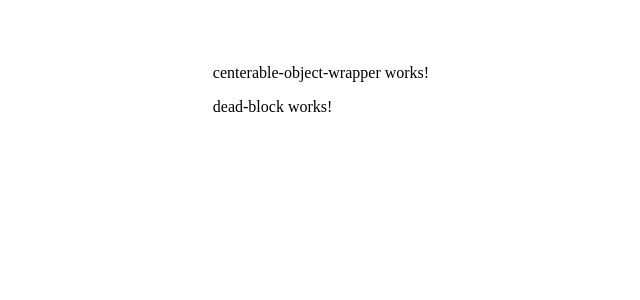
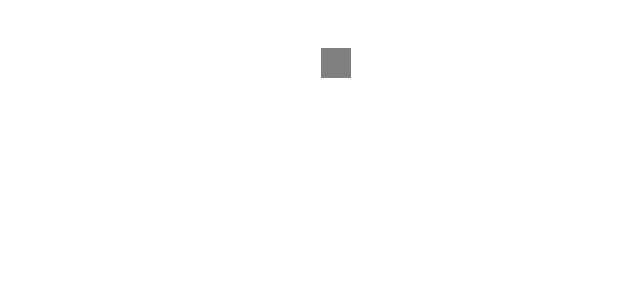
Before and after one commit to itshui3/ng-box-bop-it, an Angular app: page /lab/deadblock in a window 1280 px wide. Shown: the top 300 px of the page, without its empty margins (319-959 px from the left). Built offline with nearby package versions, Linux system fonts and the light colour scheme.

Commit message:
player & deadblock basic style

```diff
--- a/src/app/components/pieces/dead-block/dead-block.component.css
+++ b/src/app/components/pieces/dead-block/dead-block.component.css
@@ -0,0 +1,6 @@
+.deadBlock {
+  position: absolute;
+  height: 30px;
+  width: 30px;
+  background-color: grey;
+}
--- a/src/app/components/pieces/dead-block/dead-block.component.html
+++ b/src/app/components/pieces/dead-block/dead-block.component.html
@@ -1 +1 @@
-<p>dead-block works!</p>
+<div class="deadBlock"></div>
--- a/src/app/components/pieces/player/player.component.css
+++ b/src/app/components/pieces/player/player.component.css
@@ -0,0 +1,6 @@
+.player {
+  position: absolute;
+  height: 30px;
+  width: 30px;
+  background-color: black;
+}
--- a/src/app/components/pieces/player/player.component.html
+++ b/src/app/components/pieces/player/player.component.html
@@ -1 +1 @@
-<p>player works!</p>
+<div class="player"></div>
--- a/src/app/components/supporters/centerable-object-wrapper/centerable-object-wrapper.component.html
+++ b/src/app/components/supporters/centerable-object-wrapper/centerable-object-wrapper.component.html
@@ -1,2 +1 @@
-<p>centerable-object-wrapper works!</p>
 <router-outlet></router-outlet>
--- a/src/app/components/supporters/centerable-object-wrapper/centerable-object-wrapper.component.ts
+++ b/src/app/components/supporters/centerable-object-wrapper/centerable-object-wrapper.component.ts
@@ -1,25 +1,10 @@
-import { Component, OnInit } from '@angular/core';
-import { PiecesMap } from '../../pieces/pieces-map';
-import { ActivatedRoute } from '@angular/router';
+import { Component } from '@angular/core';
 
 @Component({
   selector: 'app-centerable-object-wrapper',
   templateUrl: './centerable-object-wrapper.component.html',
   styleUrls: ['./centerable-object-wrapper.component.css'],
 })
-export class CenterableObjectWrapperComponent implements OnInit {
-  public piecesMap = PiecesMap;
-  public piece: string | undefined;
-
-  constructor(private activatedRoute: ActivatedRoute) {}
-
-  ngOnInit(): void {
-    this.activatedRoute.params.subscribe((params) => {
-      if (params['id'] in PiecesMap) {
-        this.piece = params['id'];
-      } else {
-        console.error(`Component not found, please check URI: `, params['id']);
-      }
-    });
-  }
+export class CenterableObjectWrapperComponent {
+  constructor() {}
 }
```
